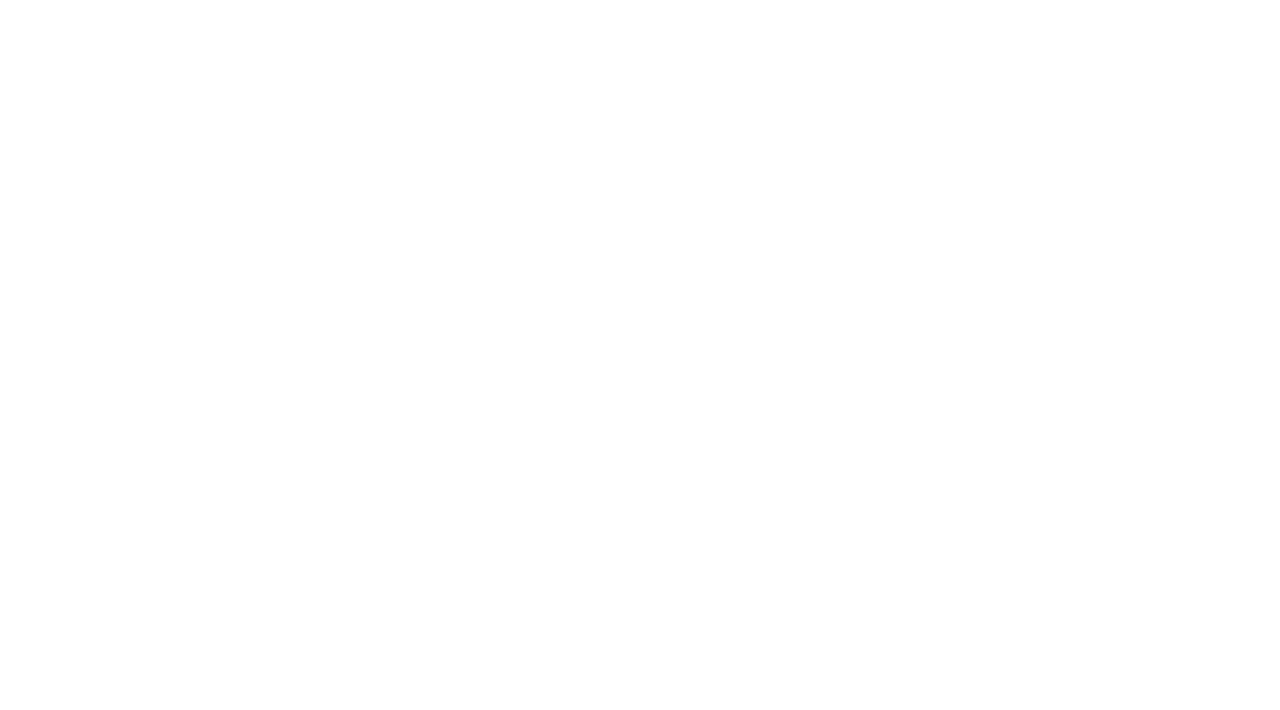
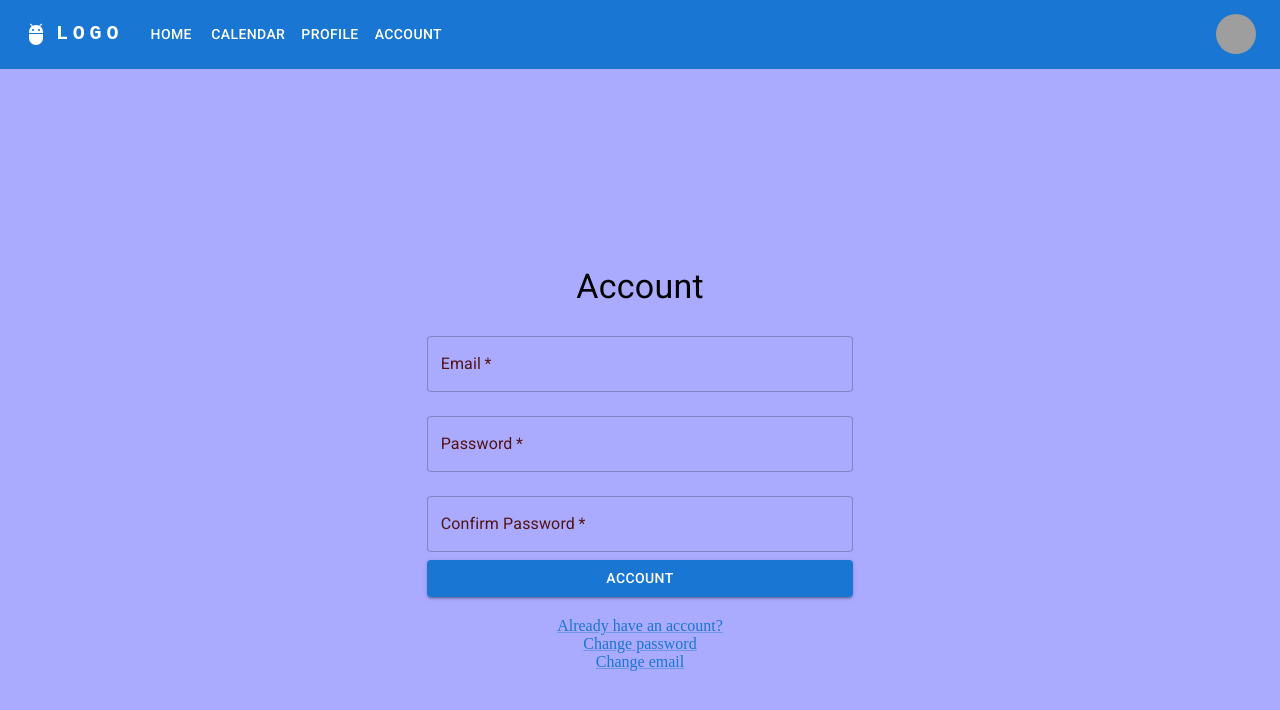
Before and after one commit to Henrik-Eriksson/Group3_Webbutveckling, a React (Vite) app: page /Account in a window 1280 px wide. Before the commit this address had no page. Shown: the top 710 px of the page. Built offline with nearby package versions, Linux system fonts and the light colour scheme; grey boxes are pictures that could not be loaded.

Commit message:
add Account page

```diff
--- a/src/App.jsx
+++ b/src/App.jsx
@@ -6,6 +6,7 @@ import Calendar from './views/pages/Calendar.jsx';
 import CreateEvent from './views/components/CreateEvent.jsx';
 import EventDetails from './views/components/EventDetails.jsx';
 import ProfilePage from './views/pages/ProfilePage.jsx';
+import AccountPage from './views/pages/AccountPage.jsx';
 
 
 const userIsLoggedIn = () => {
@@ -69,6 +70,7 @@ const App = () => {
         <Route path="/CreateEvent" element={<CreateEvent />} />
         <Route path="/EventDetails" element={<EventDetails/>} />
         <Route path="/Profile" element={<ProfilePage/>} />
+        <Route path="/Account" element={<AccountPage/>} />
       </Routes>
     </Router>
   );
--- /dev/null
+++ b/src/views/pages/AccountPage.jsx
@@ -0,0 +1,96 @@
+import  { useState } from "react";
+import { Grid, Typography, TextField, Button, Link } from "@mui/material";
+import ResponsiveAppBar from "../components/ResponsiveAppBar.jsx";
+
+
+const Register = () => {
+  const [formData, setFormData] = useState({
+    email: "",
+    password: "",
+    confirmPassword: "",
+  });
+
+  const handleChange = (e) => {
+    const { name, value } = e.target;
+    setFormData({ ...formData, [name]: value });
+  };
+
+  const handleSubmit = (e) => {
+    e.preventDefault();
+
+    // Validate form data (e.g., check for password match)
+
+    // Send registration request to your authentication system or API
+    // For this example, we'll assume success
+    alert("Registration successful!");
+  };
+
+  return (
+    <>
+    <ResponsiveAppBar/>
+    <Grid
+      container
+      justifyContent="center"
+      alignItems="center"
+      height="100vh"
+      style={{ background: "#AAF" }} // Change the background color here
+      >
+      <Grid item xs={10} sm={6} md={4}>
+        <form onSubmit={handleSubmit}>
+          <Typography variant="h4" align="center" gutterBottom>
+            Account
+          </Typography>
+          <TextField
+            type="email"
+            name="email"
+            label="Email"
+            fullWidth
+            margin="normal"
+            value={formData.email}
+            onChange={handleChange}
+            required
+          />
+          <TextField
+            type="password"
+            name="password"
+            label="Password"
+            fullWidth
+            margin="normal"
+            value={formData.password}
+            onChange={handleChange}
+            required
+          />
+          <TextField
+            type="password"
+            name="confirmPassword"
+            label="Confirm Password"
+            fullWidth
+            margin="normal"
+            value={formData.confirmPassword}
+            onChange={handleChange}
+            required
+          />
+          <Button
+            type="submit"
+            variant="contained"
+            color="primary"
+            fullWidth
+            margin="normal"
+          >
+            Account
+          </Button>
+        </form>
+        <div style={{ textAlign: "center", marginTop: "20px" }}>
+          <Link href="#">Already have an account?</Link>
+          <br />
+          <Link href="#">Change password</Link>
+          <br />
+          <Link href="#">Change email</Link>
+        </div>
+      </Grid>
+    </Grid>
+    </>
+  );
+};
+
+export default Register;
```
